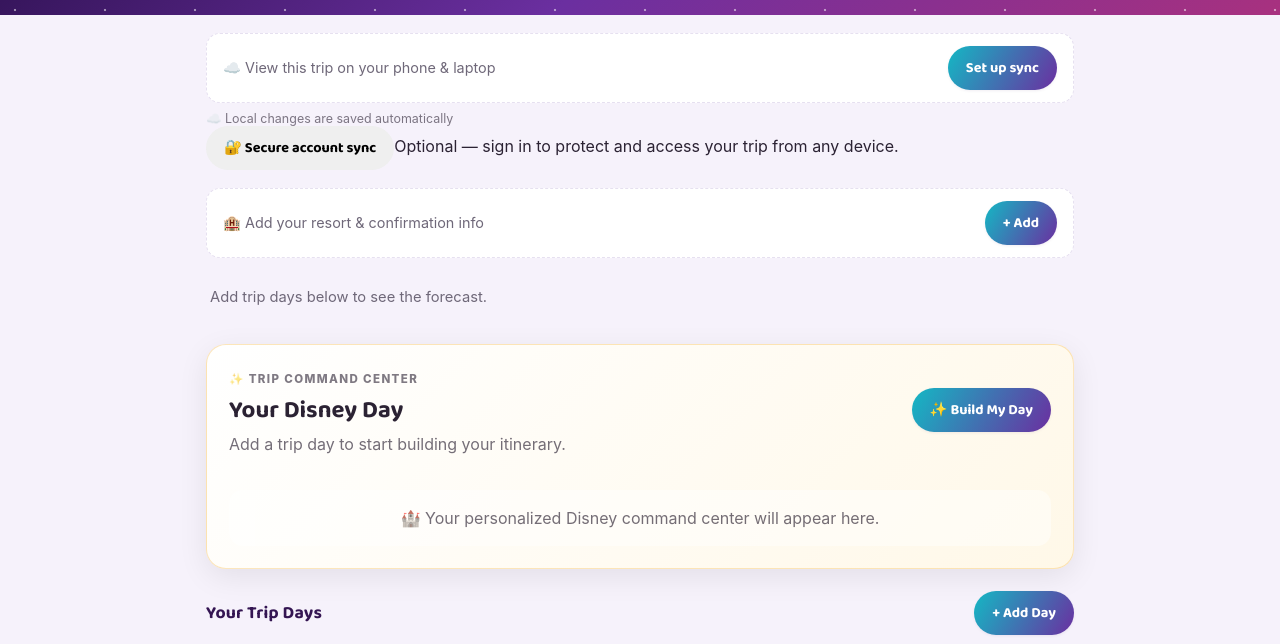
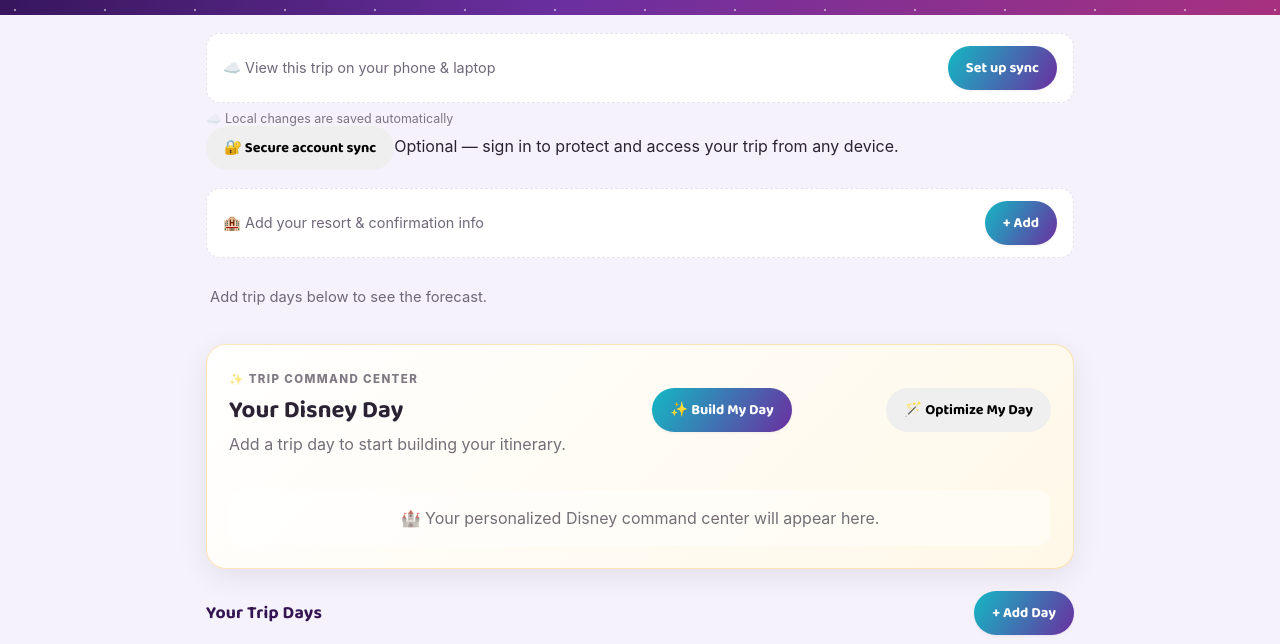
Before and after one commit to ericg1840/disney-world-tracker, a plain HTML site: page index.html in a window 1280 px wide. Shown: the part 105-749 px from the top of the page. Drawn offline with nearby package versions, Linux system fonts and the light colour scheme.

Commit message:
Load automatic itinerary planner

```diff
--- a/index.html
+++ b/index.html
@@ -34,6 +34,7 @@
 <script src="enhancements.js"></script>
 <script src="metadata-sync.js"></script>
 <script src="auth.js"></script>
+<script src="planner.js"></script>
 <script>document.getElementById("family-close-btn")?.addEventListener("click",()=>document.getElementById("family-modal")?.classList.add("hidden"));document.getElementById("family-cancel-btn")?.addEventListener("click",()=>document.getElementById("family-modal")?.classList.add("hidden"));if("serviceWorker" in navigator){window.addEventListener("load",()=>navigator.serviceWorker.register("./service-worker.js").catch(error=>console.warn("Offline mode unavailable:",error)));}</script>
 </body>
 </html>
```
